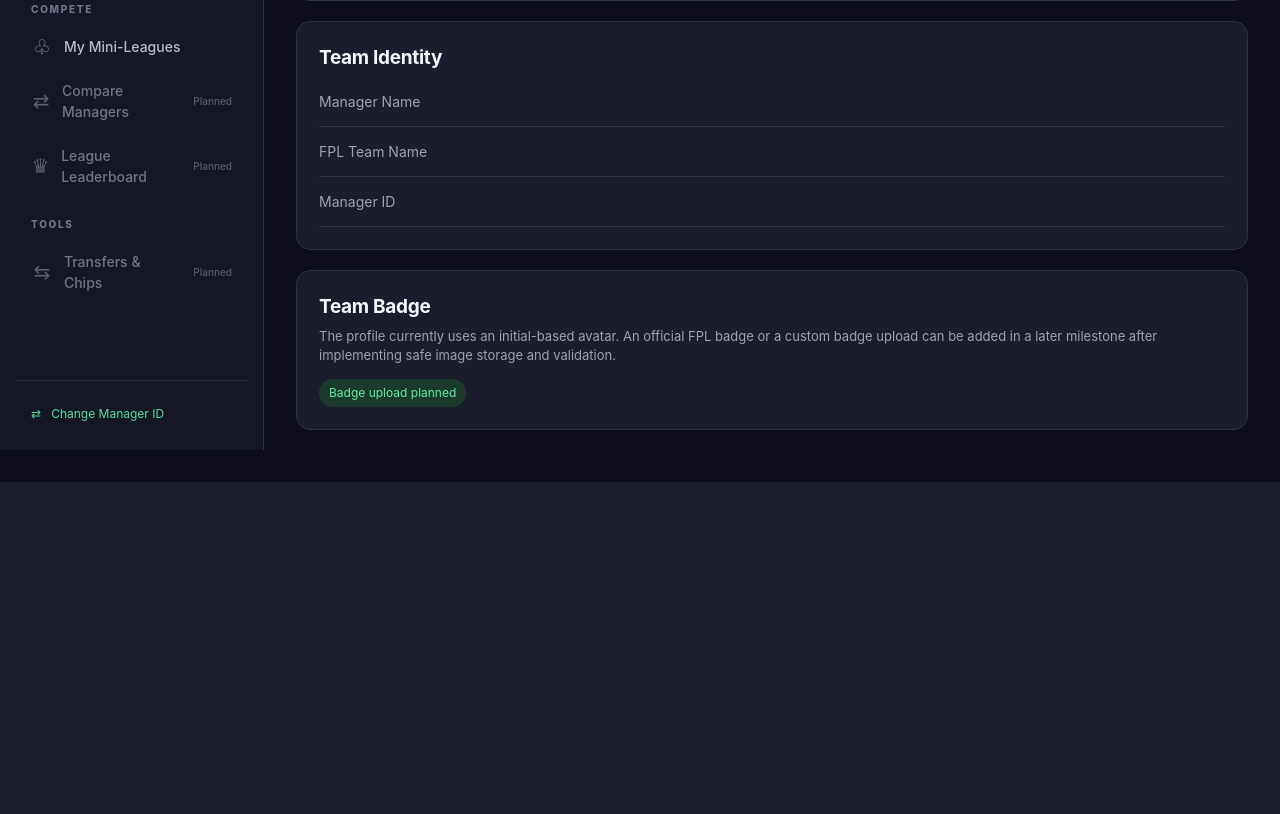
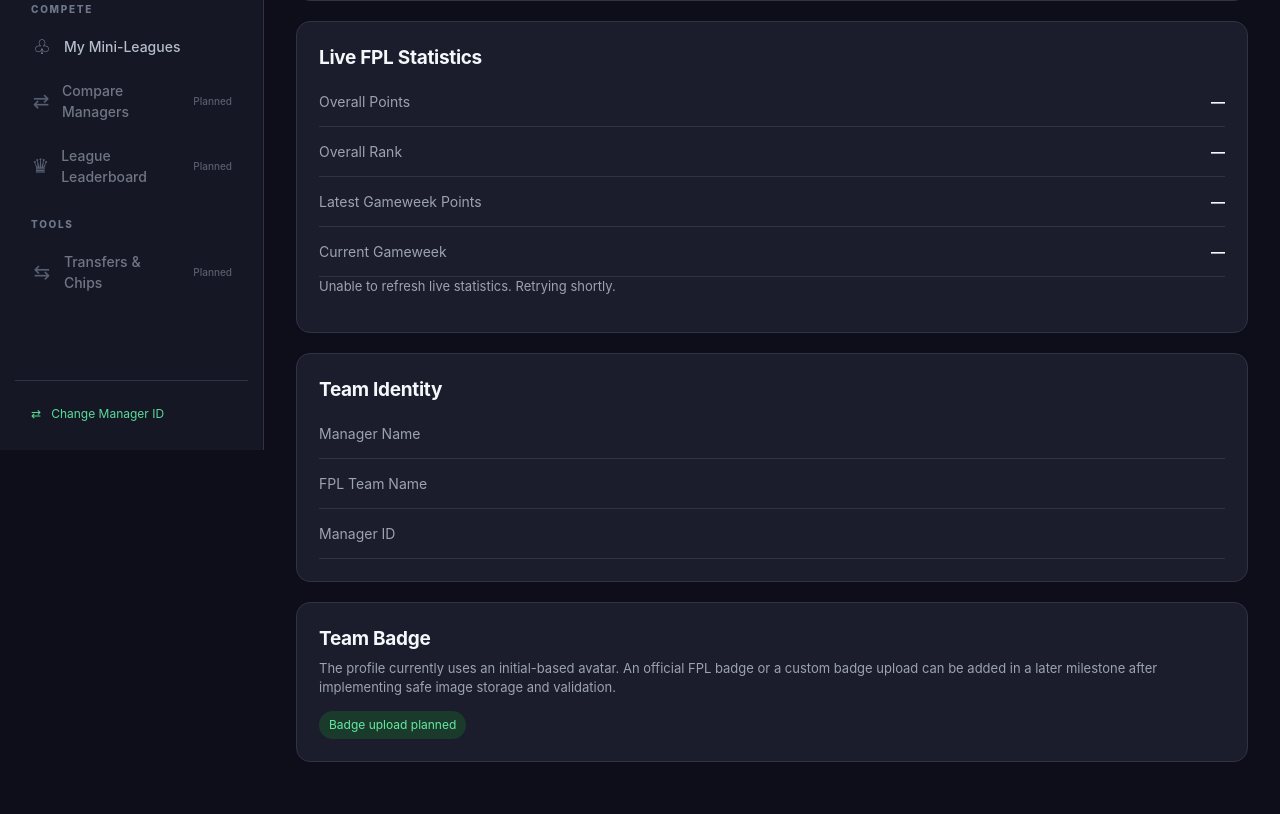
Before and after one commit to Billyoung777/FPL-Manager-Analytics-App, a Flask app: template dashboard/templates/profile.html in a window 1280 px wide. Shown: the part 350-1164 px from the top of the page. Before the commit the page ends 832 px from the top, so only its background shows below. Run offline with Flask 3, Linux system fonts and the light colour scheme; the template is opened without the code that fills it, so the values that code supplies are empty.

Commit message:
feat: add live statistics feature and enhance manager dashboard with gameweek sync

```diff
--- a/dashboard/app.py
+++ b/dashboard/app.py
@@ -8,6 +8,7 @@ from database.sync_gameweeks import sync_gameweeks
 from database.league_repository import get_league
 from database.membership_repository import get_league_members
 from database.league_member_service import synchronize_league_members
+from database.gameweek_repository import get_latest_gameweek_update
 from flask import (
     Flask,
     render_template,
@@ -15,6 +16,7 @@ from flask import (
     redirect,
     url_for,
     session,
+    jsonify,
 )
 app = Flask(__name__)
 app.config["SECRET_KEY"] = os.environ.get(
@@ -190,6 +192,25 @@ def manager_dashboard():
         return "Invalid manager ID", 400
 
     try:
+        sync_gameweeks(manager_id, "2026/27")
+
+    except ValueError as error:
+        if get_manager(manager_id) is None:
+            return "Manager not found", 404
+
+        app.logger.warning(
+            "Gameweek sync failed for manager %s: %s",
+            manager_id,
+            error
+        )
+    except (RuntimeError, KeyError, TypeError) as error:
+        app.logger.warning(
+            "Gameweek sync failed for manager %s: %s",
+            manager_id,
+            error
+        )
+
+    try:
         analytics = calculate_manager_analytics(
             manager_id,
             "2026/27"
@@ -289,6 +310,10 @@ def manager_dashboard():
         for points in gameweek_points:
             running_total += points
             cumulative_points.append(running_total)
+            last_updated = get_latest_gameweek_update(
+            manager_id,
+            "2026/27"
+        )
 
 
 
@@ -307,7 +332,8 @@ def manager_dashboard():
             managers=managers,
             selected_manager_id=manager_id,
             analytics=analytics,
-            performance_trends=analytics["performance_trends"]
+            performance_trends=analytics["performance_trends"],
+            last_updated=last_updated,
         )
 
 
@@ -319,12 +345,57 @@ def manager_dashboard():
 def manager_profile(manager_id):
     if manager_id <= 0:
         return "Invalid FPL Manager ID", 400
+
     manager = get_manager(manager_id)
+
     if manager is None:
         return "Manager not found", 404
-    return render_template("profile.html", manager=manager)
 
+    fpl_data = None
 
+    try:
+        fpl_data = FPLClient().get_manager(manager_id)
+    except RuntimeError:
+        app.logger.warning(
+            "Live FPL data unavailable for manager %s",
+            manager_id
+        )
+
+    return render_template(
+        "profile.html",
+        manager=manager,
+        fpl_data=fpl_data
+    )
+
+@app.route("/api/manager/<int:manager_id>/live-stats")
+def manager_live_stats(manager_id):
+    if manager_id <= 0:
+        return jsonify({"error": "Invalid FPL Manager ID"}), 400
+
+    manager = get_manager(manager_id)
+
+    if manager is None:
+        return jsonify({"error": "Manager not found"}), 404
+
+    try:
+        fpl_data = FPLClient().get_manager(manager_id)
+
+        return jsonify({
+            "overall_points": fpl_data.get("summary_overall_points"),
+            "overall_rank": fpl_data.get("summary_overall_rank"),
+            "event_points": fpl_data.get("summary_event_points"),
+            "current_event": fpl_data.get("current_event"),
+            "updated_at": __import__("datetime").datetime.now().astimezone().isoformat()
+        })
+
+    except RuntimeError:
+        app.logger.warning(
+            "Live FPL stats unavailable for manager %s",
+            manager_id
+        )
+        return jsonify({
+            "error": "Live FPL statistics are temporarily unavailable"
+        }), 503
 
 if __name__ == "__main__":
     app.run(debug=True, port=5000)
--- /dev/null
+++ b/dashboard/static/js/live_stats.js
@@ -0,0 +1,48 @@
+document.addEventListener("DOMContentLoaded", () => {
+    const panel = document.getElementById("live-stats");
+
+    if (!panel) return;
+
+    const managerId = panel.dataset.managerId;
+    const status = document.getElementById("live-stats-status");
+
+    const fields = {
+        overall_points: document.getElementById("overall-points"),
+        overall_rank: document.getElementById("overall-rank"),
+        event_points: document.getElementById("event-points"),
+        current_event: document.getElementById("current-event")
+    };
+
+    const formatNumber = value =>
+        value == null ? "Not available" : Number(value).toLocaleString();
+
+    async function refreshStats() {
+        try {
+            const response = await fetch(
+                `/api/manager/${encodeURIComponent(managerId)}/live-stats`,
+                { cache: "no-store" }
+            );
+
+            if (!response.ok) {
+                throw new Error("Live statistics unavailable");
+            }
+
+            const data = await response.json();
+
+            fields.overall_points.textContent = formatNumber(data.overall_points);
+            fields.overall_rank.textContent = formatNumber(data.overall_rank);
+            fields.event_points.textContent = formatNumber(data.event_points);
+            fields.current_event.textContent =
+                data.current_event == null ? "Not available" : `GW${data.current_event}`;
+
+            status.textContent =
+                `Live data checked at ${new Date().toLocaleTimeString()}`;
+        } catch (error) {
+            status.textContent =
+                "Unable to refresh live statistics. Retrying shortly.";
+        }
+    }
+
+    refreshStats();
+    setInterval(refreshStats, 60_000);
+});
--- a/dashboard/templates/profile.html
+++ b/dashboard/templates/profile.html
@@ -6,8 +6,72 @@
 {% block title %}Manager Profile{% endblock %}
 {% block section_name %}Manager Profile{% endblock %}
 {% block content %}
-<header class="page-header"><div><p class="eyebrow">YOUR FPL IDENTITY</p><h1>Manager Profile</h1><p>Public FPL manager details</p></div><a class="btn btn-outline" href="{{ url_for('manager_dashboard',id=manager.manager_id) }}">← Dashboard</a></header>
-<div class="profile-hero panel"><div class="avatar avatar-xl">{{ manager.manager_name[0]|upper }}</div><div><p class="eyebrow">MANAGER</p><h2>{{ manager.manager_name }}</h2><p>{{ manager.team_name }}</p><span class="profile-id">Manager ID: {{ manager.manager_id }}</span></div></div>
-<div class="panel"><h2>Team Identity</h2><div class="detail-row"><span>Manager Name</span><strong>{{ manager.manager_name }}</strong></div><div class="detail-row"><span>FPL Team Name</span><strong>{{ manager.team_name }}</strong></div><div class="detail-row"><span>Manager ID</span><strong>{{ manager.manager_id }}</strong></div></div>
-<div class="panel"><h2>Team Badge</h2><p>The profile currently uses an initial-based avatar. An official FPL badge or a custom badge upload can be added in a later milestone after implementing safe image storage and validation.</p><span class="pill">Badge upload planned</span></div>
+<header class="page-header">
+    <div>
+        <p class="eyebrow">YOUR FPL IDENTITY</p>
+        <h1>Manager Profile</h1>
+        <p>Public FPL manager details</p>
+    </div><a class="btn btn-outline" href="{{ url_for('manager_dashboard',id=manager.manager_id) }}">← Dashboard</a>
+</header>
+<div class="profile-hero panel">
+    <div class="avatar avatar-xl">{{ manager.manager_name[0]|upper }}</div>
+    <div>
+        <p class="eyebrow">MANAGER</p>
+        <h2>{{ manager.manager_name }}</h2>
+        <p>{{ manager.team_name }}</p><span class="profile-id">Manager ID: {{ manager.manager_id }}</span>
+    </div>
+</div>
+<div class="panel" id="live-stats" data-manager-id="{{ manager.manager_id }}">
+    <h2>Live FPL Statistics</h2>
+
+    <div class="detail-row">
+        <span>Overall Points</span>
+        <strong id="overall-points">
+            {{ fpl_data.get('summary_overall_points') if fpl_data else '—' }}
+        </strong>
+    </div>
+
+    <div class="detail-row">
+        <span>Overall Rank</span>
+        <strong id="overall-rank">
+            {% if fpl_data and fpl_data.get('summary_overall_rank') %}
+            {{ "{:,}".format(fpl_data.get('summary_overall_rank')) }}
+            {% else %}
+            —
+            {% endif %}
+        </strong>
+    </div>
+
+    <div class="detail-row">
+        <span>Latest Gameweek Points</span>
+        <strong id="event-points">
+            {{ fpl_data.get('summary_event_points') if fpl_data else '—' }}
+        </strong>
+    </div>
+
+    <div class="detail-row">
+        <span>Current Gameweek</span>
+        <strong id="current-event">
+            {{ 'GW' ~ fpl_data.get('current_event') if fpl_data and fpl_data.get('current_event') else '—' }}
+        </strong>
+    </div>
+
+    <p id="live-stats-status" role="status">
+        Connecting to live FPL data…
+    </p>
+</div>
+
+<script src="{{ url_for('static', filename='js/live_stats.js') }}" defer></script>
+<div class="panel">
+    <h2>Team Identity</h2>
+    <div class="detail-row"><span>Manager Name</span><strong>{{ manager.manager_name }}</strong></div>
+    <div class="detail-row"><span>FPL Team Name</span><strong>{{ manager.team_name }}</strong></div>
+    <div class="detail-row"><span>Manager ID</span><strong>{{ manager.manager_id }}</strong></div>
+</div>
+<div class="panel">
+    <h2>Team Badge</h2>
+    <p>The profile currently uses an initial-based avatar. An official FPL badge or a custom badge upload can be added
+        in a later milestone after implementing safe image storage and validation.</p><span class="pill">Badge upload
+        planned</span>
+</div>
 {% endblock %}
```
Also changed, not shown: dashboard/templates/manager.html (+108 -19 lines), database/gameweek_repository.py (+21 -0 lines), tests/test_dashboard.py (+13 -2 lines).
